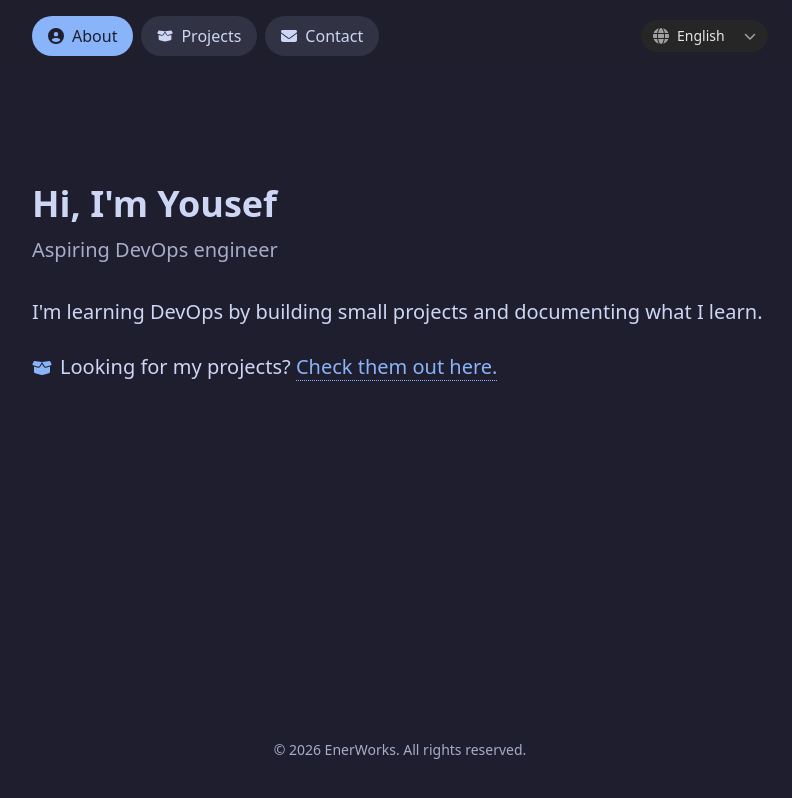
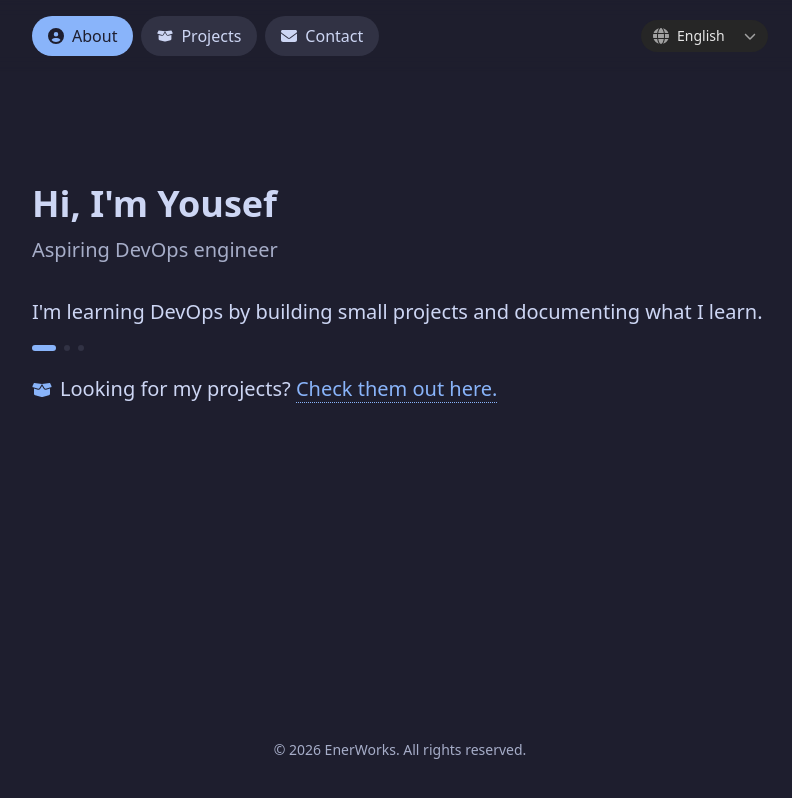
Before and after one commit to EnerWorks/portfolio, a React app: page / in a window 1280 px wide. Shown: the whole page, without its empty margins (240-1032 px from the left). Built offline with nearby package versions, Linux system fonts and the light colour scheme; the HTML template or start-up script is replaced by a standard one.

Commit message:
rotationgtext as component

```diff
--- /dev/null
+++ b/src/components/RotatingText.jsx
@@ -0,0 +1,63 @@
+import { useEffect, useState } from 'react'
+import { useTranslation } from 'react-i18next'
+
+const INTERVAL = 9000
+
+export default function RotatingText({ i18nKey, className = '' }) {
+  const { t } = useTranslation()
+  const raw = t(i18nKey, { returnObjects: true })
+  const lines = Array.isArray(raw) ? raw : []
+  const [index, setIndex] = useState(0)
+  const [paused, setPaused] = useState(false)
+
+  useEffect(() => {
+    if (lines.length < 2 || paused) return
+    if (window.matchMedia('(prefers-reduced-motion: reduce)').matches) return
+    const id = setInterval(
+      () => setIndex((i) => (i + 1) % lines.length),
+      INTERVAL,
+    )
+    return () => clearInterval(id)
+  }, [lines.length, paused, index])
+
+  return (
+    <div
+      className={className}
+      onMouseEnter={() => setPaused(true)}
+      onMouseLeave={() => setPaused(false)}
+    >
+      <div className="grid">
+        {lines.map((line, i) => (
+          <p
+            key={i}
+            aria-hidden={i !== index}
+            className={`col-start-1 row-start-1 transition-all duration-700 ease-out motion-reduce:transition-none ${
+              i === index
+                ? 'translate-y-0 opacity-100'
+                : 'pointer-events-none translate-y-2 opacity-0'
+            }`}
+          >
+            {line}
+          </p>
+        ))}
+      </div>
+
+      {lines.length > 1 && (
+        <div className="mt-4 flex gap-2">
+          {lines.map((_, i) => (
+            <button
+              key={i}
+              type="button"
+              onClick={() => setIndex(i)}
+              aria-label={`${i + 1} / ${lines.length}`}
+              aria-current={i === index}
+              className={`h-1.5 rounded-full transition-all duration-300 ${
+                i === index ? 'w-6 bg-accent' : 'w-1.5 bg-surface hover:bg-subtext'
+              }`}
+            />
+          ))}
+        </div>
+      )}
+    </div>
+  )
+}
--- a/src/locales/de.json
+++ b/src/locales/de.json
@@ -18,7 +18,11 @@
 }
 ,"nav": { "about": "Über mich", "projects": "Projekte", "contact": "Kontakt" },
 "about": {
-  "text": "Ich lerne DevOps, indem ich kleine Projekte baue und dokumentiere, was ich lerne.",
+  "lines": [
+    "Ich lerne DevOps, indem ich kleine Projekte baue und dokumentiere, was ich lerne.",
+    "Ich möchte verstehen, wie Dinge funktionieren, von Linux bis Docker.",
+    "Aktuell baue ich kleine Projekte und dokumentiere sie."
+  ],
   "lookingFor": "Suchst du meine Projekte?",
   "checkOut": "Hier findest du sie."
 },
--- a/src/locales/en.json
+++ b/src/locales/en.json
@@ -18,7 +18,11 @@
   }
     ,"nav": { "about": "About", "projects": "Projects", "contact": "Contact" },
 "about": {
-  "text": "I'm learning DevOps by building small projects and documenting what I learn.",
+  "lines": [
+    "I'm learning DevOps by building small projects and documenting what I learn.",
+    "I like understanding how things work, from Linux to Docker.",
+    "Right now I'm building small projects and writing about them."
+  ],
   "lookingFor": "Looking for my projects?",
   "checkOut": "Check them out here."
 },
--- a/src/locales/fr.json
+++ b/src/locales/fr.json
@@ -18,7 +18,11 @@
   }
   ,"nav": { "about": "À propos", "projects": "Projets", "contact": "Contact" },
 "about": {
-  "text": "J'apprends le DevOps en construisant de petits projets et en documentant ce que j'apprends.",
+   "lines": [
+    "J'apprends le DevOps en construisant de petits projets et en documentant ce que j'apprends.",
+    "J'aime comprendre comment les choses fonctionnent, de Linux à Docker.",
+    "Je construis actuellement de petits projets et je les documente."
+  ],
   "lookingFor": "Tu cherches mes projets ?",
   "checkOut": "Découvre-les ici."
 },
--- a/src/pages/About.jsx
+++ b/src/pages/About.jsx
@@ -1,14 +1,21 @@
 import { Link } from 'react-router-dom'
 import { useTranslation } from 'react-i18next'
 import { FaBoxOpen } from 'react-icons/fa6'
+import RotatingText from '../components/RotatingText'
 
 export default function About() {
-  const { t } = useTranslation()
+  const { t, i18n } = useTranslation()
   return (
     <section className="mx-auto max-w-3xl px-4 pb-16 pt-20 sm:pt-28">
       <h1 className="text-4xl font-bold">{t('hero.title')}</h1>
       <p className="mt-3 text-xl text-subtext">{t('hero.subtitle')}</p>
-      <p className="mt-8 text-lg leading-relaxed sm:text-xl">{t('about.text')}</p>
+
+      <RotatingText
+        key={i18n.resolvedLanguage}
+        i18nKey="about.lines"
+        className="mt-8 text-lg leading-relaxed sm:text-xl"
+      />
+
       <p className="mt-6 text-lg sm:text-xl">
         <FaBoxOpen aria-hidden="true" className="mr-2 inline text-accent" />
         {t('about.lookingFor')}{' '}
```
